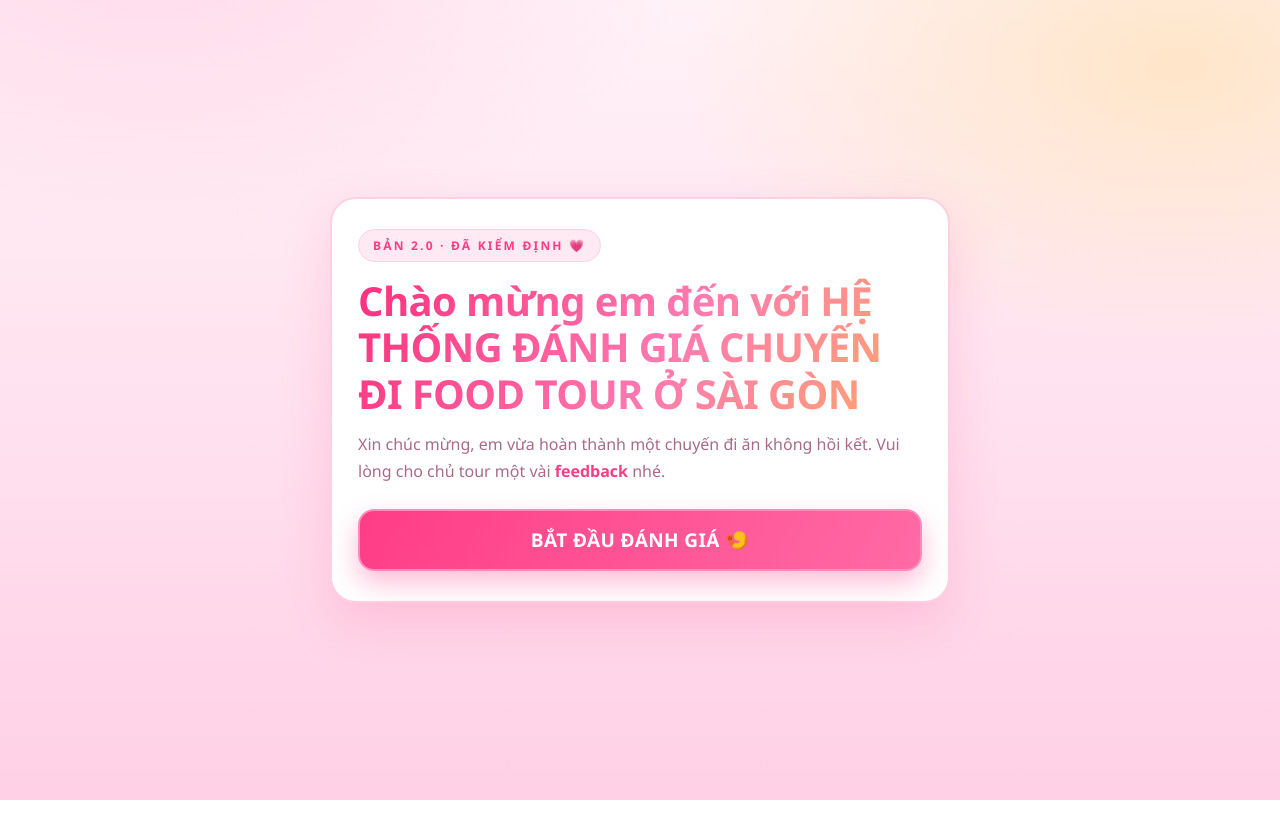
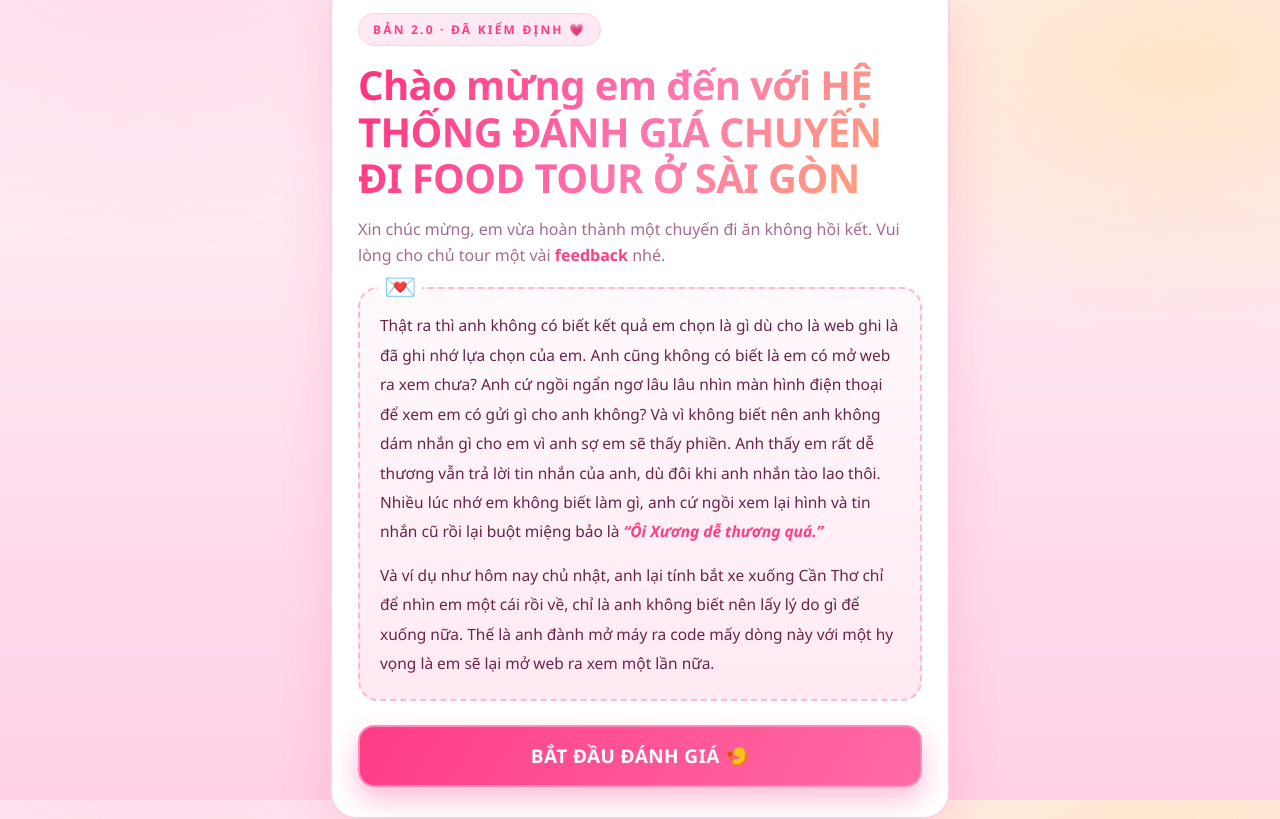
Before and after one commit to ldhnguyen9292/qixi-festival, a plain HTML site: page index.html in a window 1280 px wide. Drawn offline with Linux system fonts and the light colour scheme.

Commit message:
Add heartfelt letter section to welcome message in index.html

```diff
--- a/index.html
+++ b/index.html
@@ -120,6 +120,28 @@
   .placeholder{border:2px dashed var(--line2); border-radius:18px; padding:44px 22px; text-align:center; background:var(--pink3)}
   .placeholder code{background:#fff; padding:3px 9px; border-radius:7px; color:var(--pink); font-size:14px; border:1px solid var(--line)}
 
+  /* ---- lá thư ở trang đầu ---- */
+  .letter{
+    position:relative; margin-top:18px; padding:22px 20px 20px;
+    background:linear-gradient(180deg,#fff9fc,var(--pink3));
+    border:2px dashed var(--line2); border-radius:20px;
+    text-align:left; color:var(--ink);
+  }
+  .letter:before{
+    content:'💌'; position:absolute; top:-16px; left:18px;
+    font-size:26px; line-height:1; background:var(--card);
+    padding:0 6px; border-radius:99px;
+  }
+  .letter p{
+    margin:0 0 14px; font-size:15.5px; line-height:1.9; color:#6b2447;
+  }
+  .letter p:last-child{margin-bottom:0}
+  .letter em{color:var(--pink); font-style:italic; font-weight:600}
+  .letter .sign{
+    display:block; margin-top:14px; text-align:right;
+    font-size:13.5px; color:var(--muted); font-style:italic;
+  }
+
   .rain{position:fixed; inset:0; pointer-events:none; z-index:1; overflow:hidden}
   .rain span{position:absolute; top:-8vh; font-size:26px; animation:fall linear forwards}
   @keyframes fall{to{transform:translateY(115vh) rotate(420deg); opacity:0}}
@@ -136,6 +158,10 @@
       <span class="kicker">Bản 2.0 · Đã kiểm định 💗</span>
       <h1>Chào mừng em đến với HỆ THỐNG ĐÁNH GIÁ CHUYẾN ĐI FOOD TOUR Ở SÀI GÒN</h1>
       <p class="sub">Xin chúc mừng, em vừa hoàn thành một chuyến đi ăn không hồi kết. Vui lòng cho chủ tour một vài <b>feedback</b> nhé.</p>
+      <div class="letter">
+        <p>Thật ra thì anh không có biết kết quả em chọn là gì dù cho là web ghi là đã ghi nhớ lựa chọn của em. Anh cũng không có biết là em có mở web ra xem chưa? Anh cứ ngồi ngẩn ngơ lâu lâu nhìn màn hình điện thoại để xem em có gửi gì cho anh không? Và vì không biết nên anh không dám nhắn gì cho em vì anh sợ em sẽ thấy phiền. Anh thấy em rất dễ thương vẫn trả lời tin nhắn của anh, dù đôi khi anh nhắn tào lao thôi. Nhiều lúc nhớ em không biết làm gì, anh cứ ngồi xem lại hình và tin nhắn cũ rồi lại buột miệng bảo là <em>&ldquo;Ôi Xương dễ thương quá.&rdquo;</em></p>
+        <p>Và ví dụ như hôm nay chủ nhật, anh lại tính bắt xe xuống Cần Thơ chỉ để nhìn em một cái rồi về, chỉ là anh không biết nên lấy lý do gì để xuống nữa. Thế là anh đành mở máy ra code mấy dòng này với một hy vọng là em sẽ lại mở web ra xem một lần nữa.</p>
+      </div>
       <button class="btn big" id="start">BẮT ĐẦU ĐÁNH GIÁ 🍤</button>
     </div>
   </section>
```
